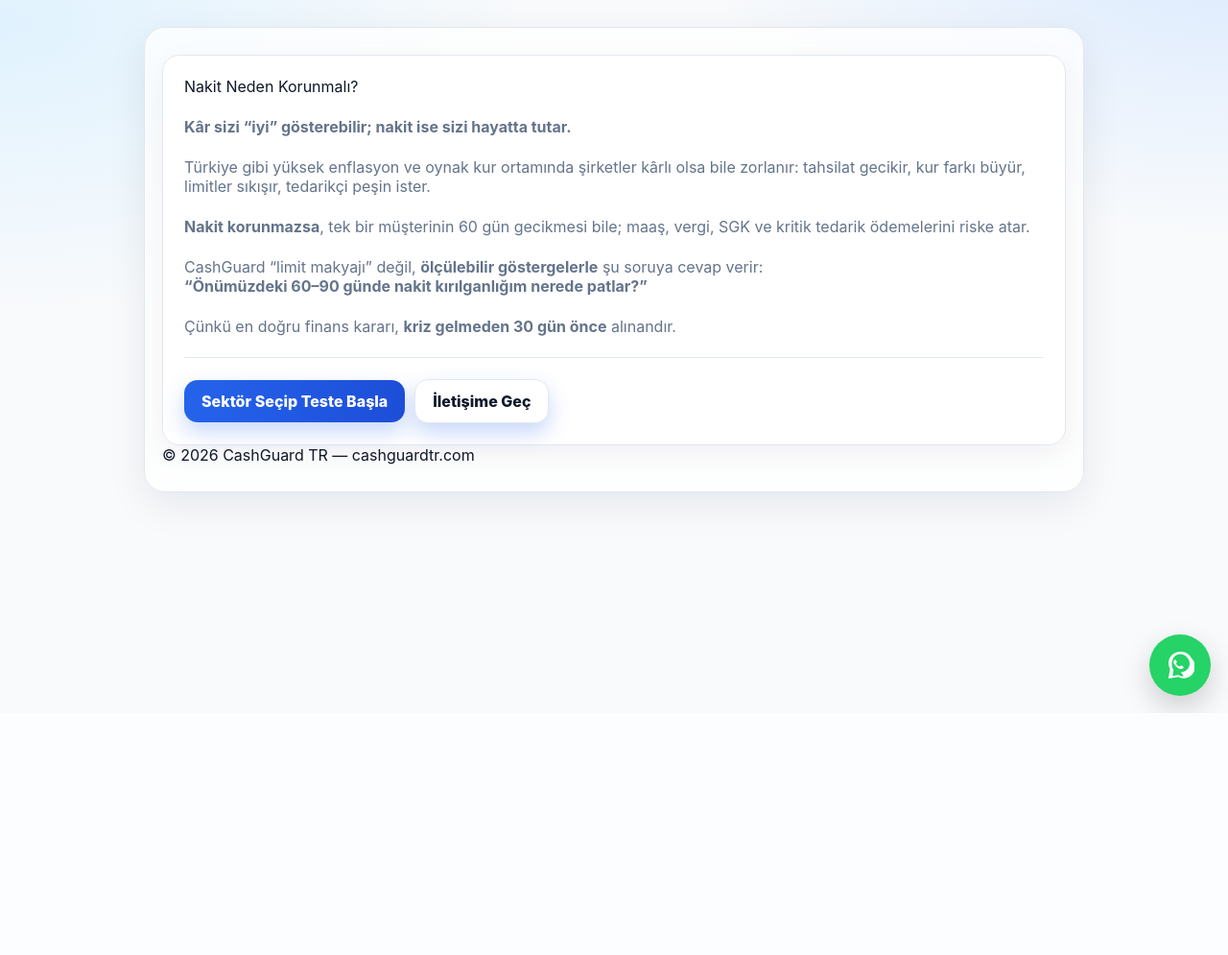
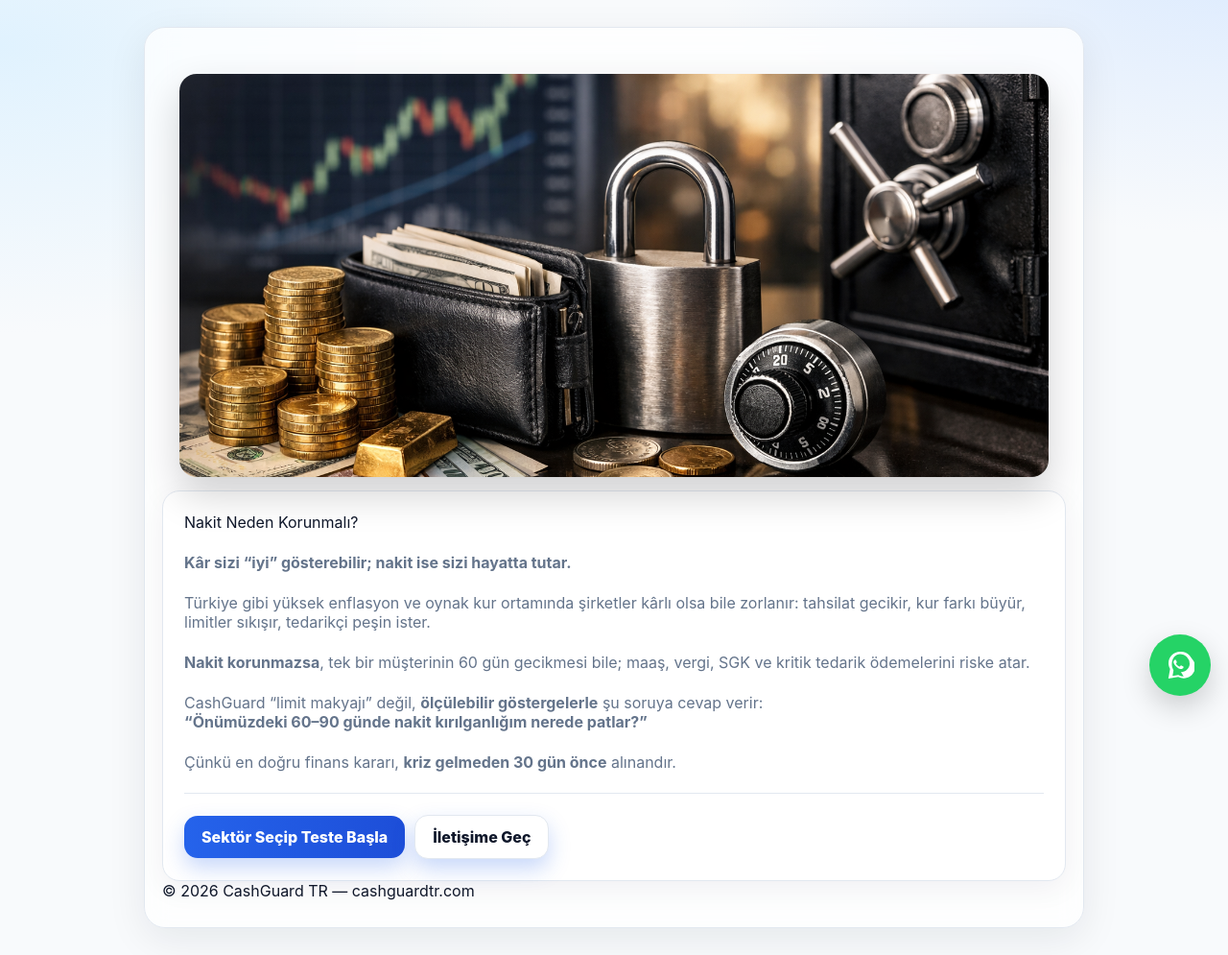
Before and after one commit to osmanekinci26/cashguardtr, a FastAPI app: page /why-cash in a window 1280 px wide. Shown: the part 57-1052 px from the top of the page at 96% size. Before the commit the page ends 800 px from the top, so only its background shows below. Run offline with FastAPI, Linux system fonts and the light colour scheme.

Commit message:
why-cash page: add hero visual section

```diff
--- a/app/templates/why_cash.html
+++ b/app/templates/why_cash.html
@@ -1,5 +1,10 @@
 {% extends "base.html" %}
 {% block content %}
+
+<!-- HERO IMAGE -->
+<div class="page-hero-img">
+  <img src="/static/hero-7.png" alt="Nakit neden korunmalı">
+</div>
 
 <div class="section">
   <div class="card">
```
Also changed, not shown: app/static/hero-7.png (added).
